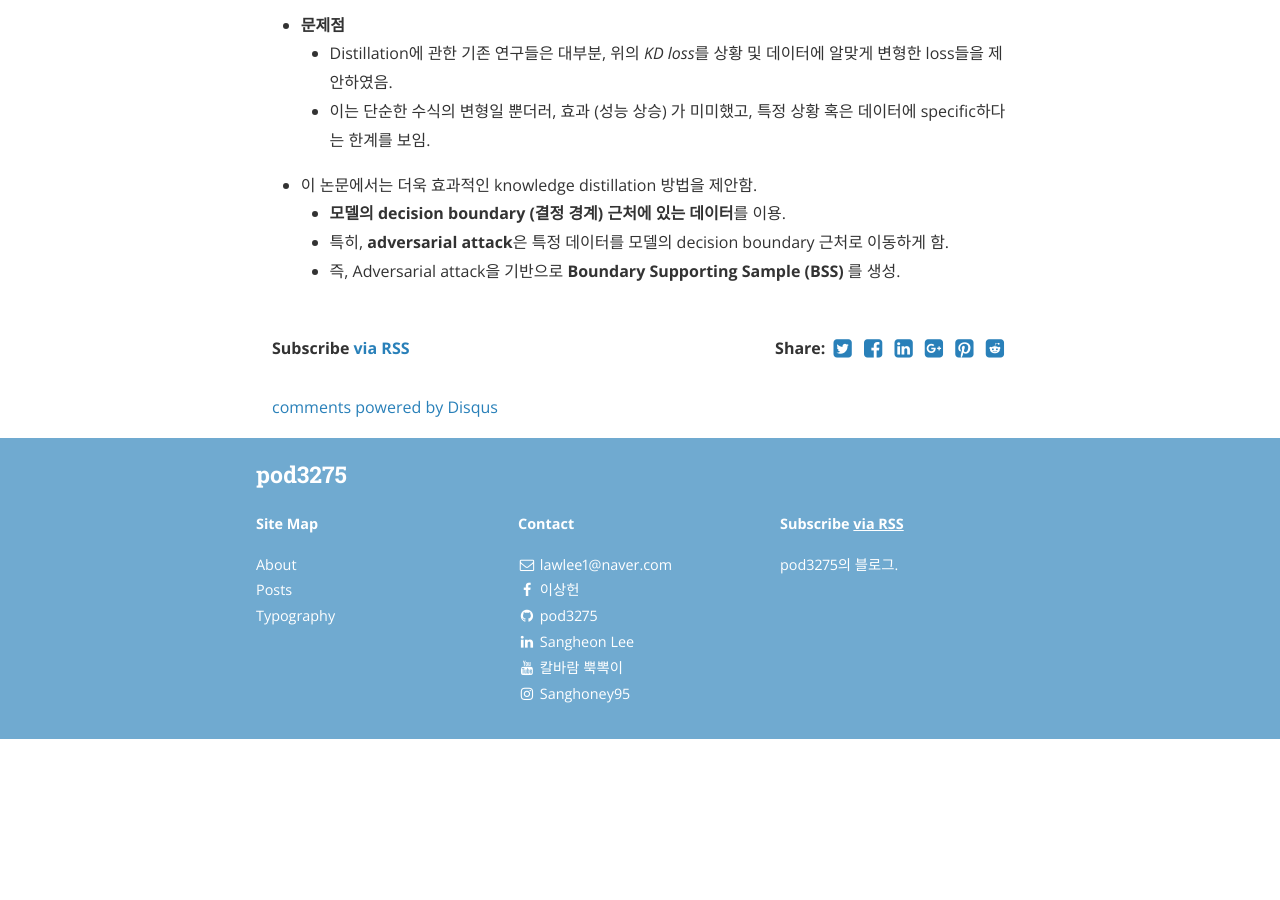
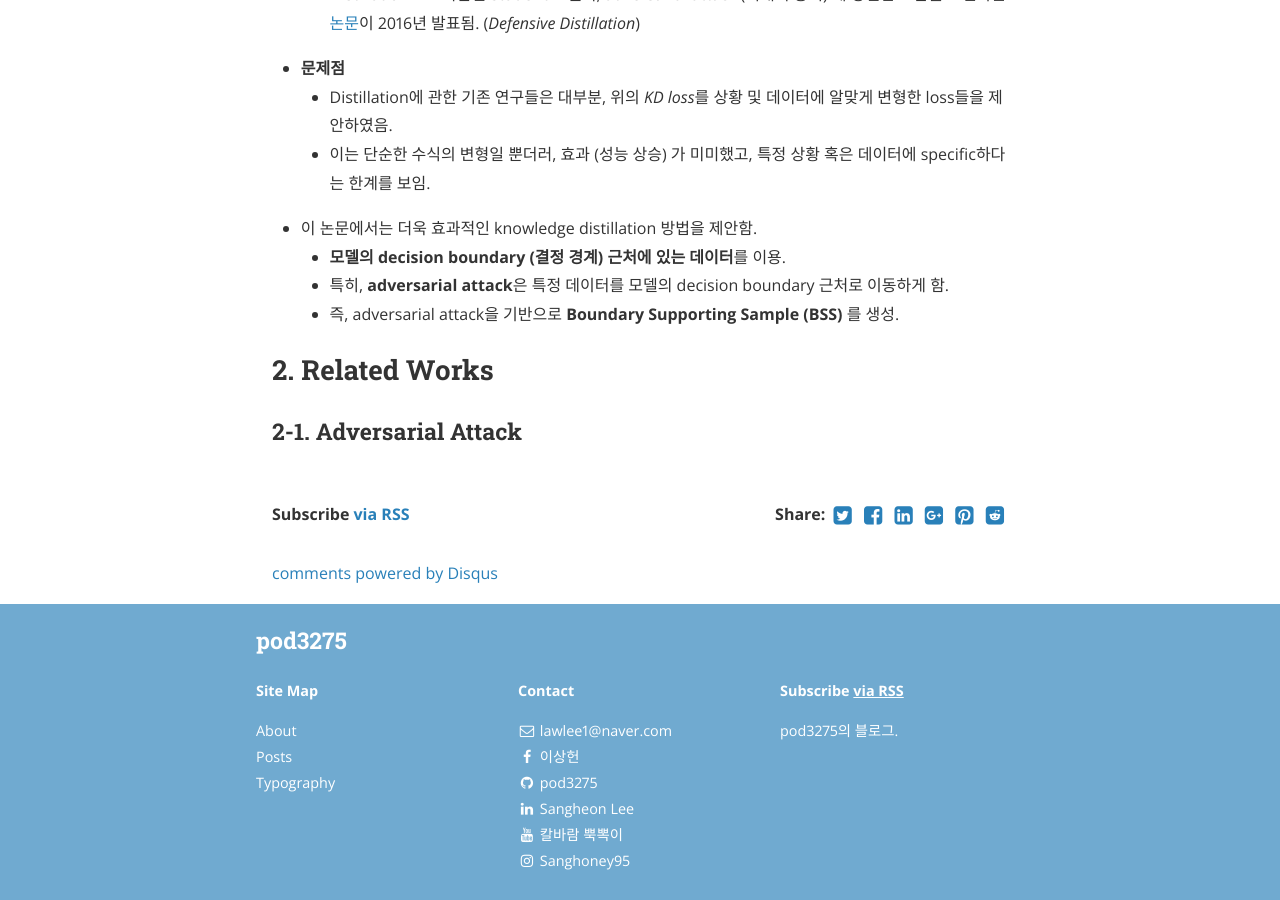
Before and after one commit to pod3275/pod3275.github.io, a Jekyll site: the page built from _posts/2019-08-01-KDwithADVsamples.markdown, in a window 1280 px wide and 900 px high, scrolled down 2845 px. Built offline with Jekyll 4.4.1, drawn with Linux system fonts in a browser that asks for light colours; nearby versions of some CDN libraries; comment, search, counter and statistics services are not loaded; before the commit the page ends 3584 px from its top, so only the background shows below that; some of the changed text lies outside the part shown.

Commit message:
new post updating

```diff
--- a/_posts/2019-08-01-KDwithADVsamples.markdown
+++ b/_posts/2019-08-01-KDwithADVsamples.markdown
@@ -70,4 +71,7 @@ use_math: true
 - 이 논문에서는 더욱 효과적인 knowledge distillation 방법을 제안함.
   - **모델의 decision boundary (결정 경계) 근처에 있는 데이터**를 이용.
   - 특히,  **adversarial attack**은 특정 데이터를 모델의 decision boundary 근처로 이동하게 함.
-  - 즉, Adversarial attack을 기반으로 **Boundary Supporting Sample (BSS)** 를 생성.
+  - 즉, adversarial attack을 기반으로 **Boundary Supporting Sample (BSS)** 를 생성.
+
+## 2. Related Works
+### 2-1. Adversarial Attack
```
Also changed, not shown: other parts of _posts/2019-08-01-KDwithADVsamples.markdown (+4 -3 lines).
